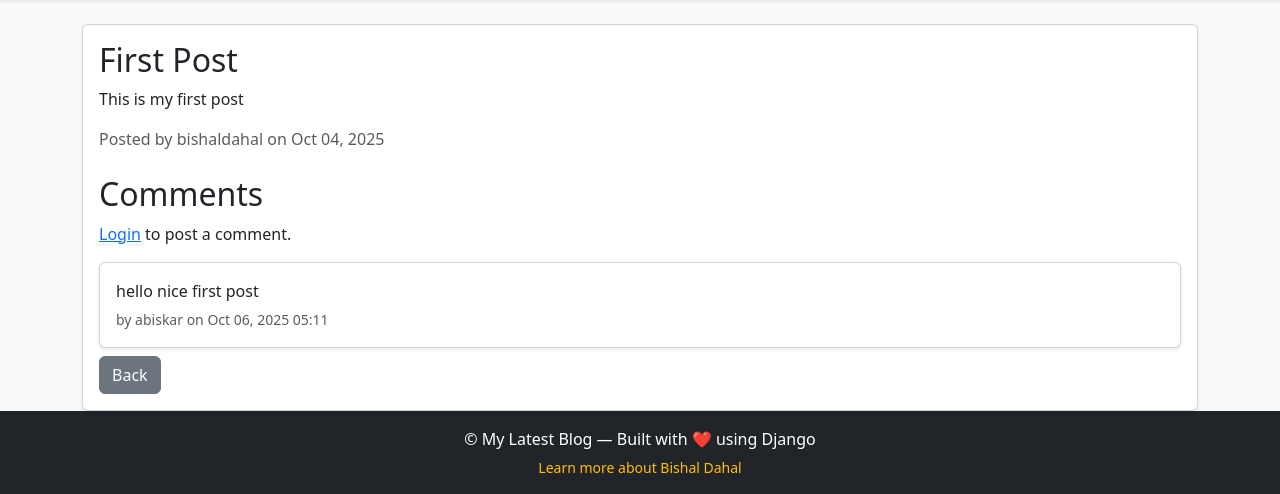
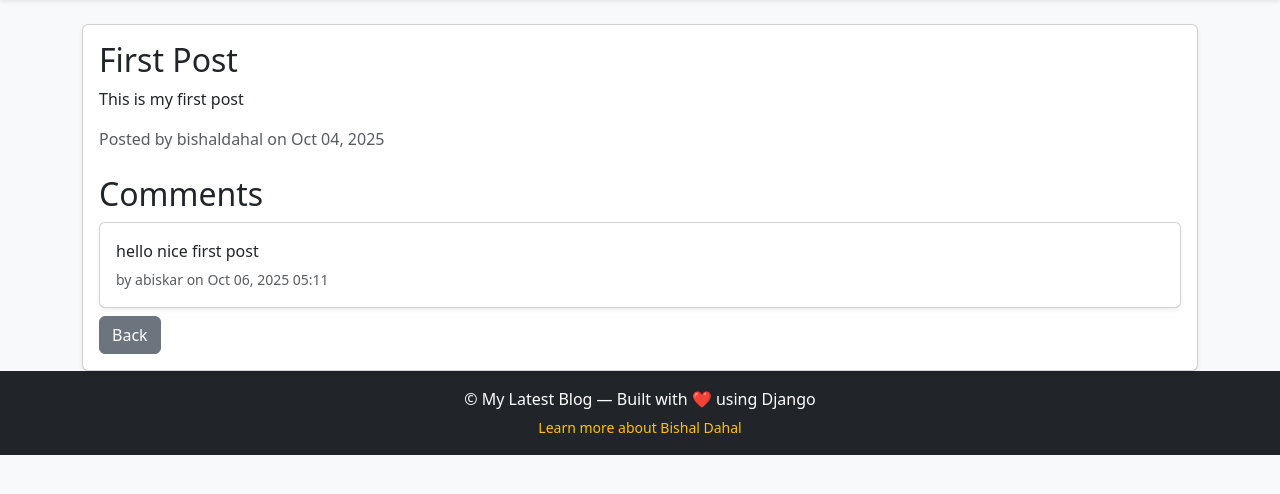
Before and after one commit to bishaldahal4777/my-project, a Django app: page /post/1/ in a window 1280 px wide. Shown: the part 72-566 px from the top of the page. Run offline with Django 5.2, Linux system fonts and the light colour scheme; data comes from the database, SQL or seed files in the repository.

Commit message:
new post

```diff
--- a/blog/templates/blog/post_detail.html
+++ b/blog/templates/blog/post_detail.html
@@ -13,16 +13,7 @@
     <p class="text-muted">Posted by {{ post.author.username }} on {{ post.created_at|date:"M d, Y" }}</p>
 <h2 class="mt-4">Comments</h2>
 
-<!-- Comment Form -->
-{% if user.is_authenticated %}
-  <form method="POST" class="mb-4">
-    {% csrf_token %}
-    {{ form.content }}
-    <button type="submit" class="btn btn-primary mt-2">Add Comment</button>
-  </form>
-{% else %}
-  <p><a href="{% url 'login' %}">Login</a> to post a comment.</p>
-{% endif %}
+
 
 <!-- Existing Comments -->
 {% for comment in comments %}
```
